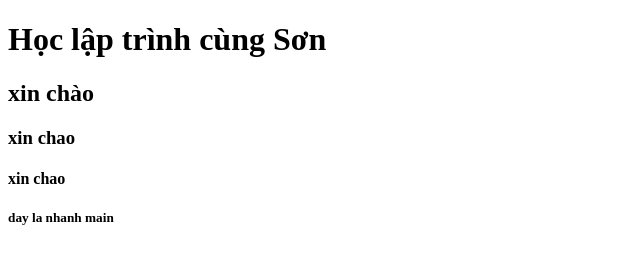
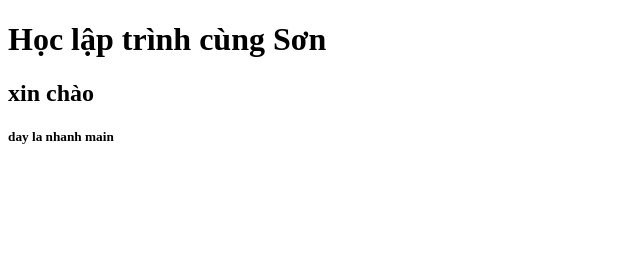
Before and after one commit to Truong-Cong-Son/Learn-Programming, a plain HTML site: page index.html in a window 1280 px wide. Shown: the whole page, without its empty margins (0-640 px from the left). Drawn offline with Linux system fonts and the light colour scheme.

Commit message:
done main

```diff
--- a/index.html
+++ b/index.html
@@ -8,8 +8,6 @@
 <body>
     <h1>Học lập trình cùng Sơn</h1>
     <h2>xin chào</h2>
-    <h3>xin chao</h3>
-    <h4>xin chao</h4>
     <h5>day la nhanh main</h5>
 </body>
 </html>
```
